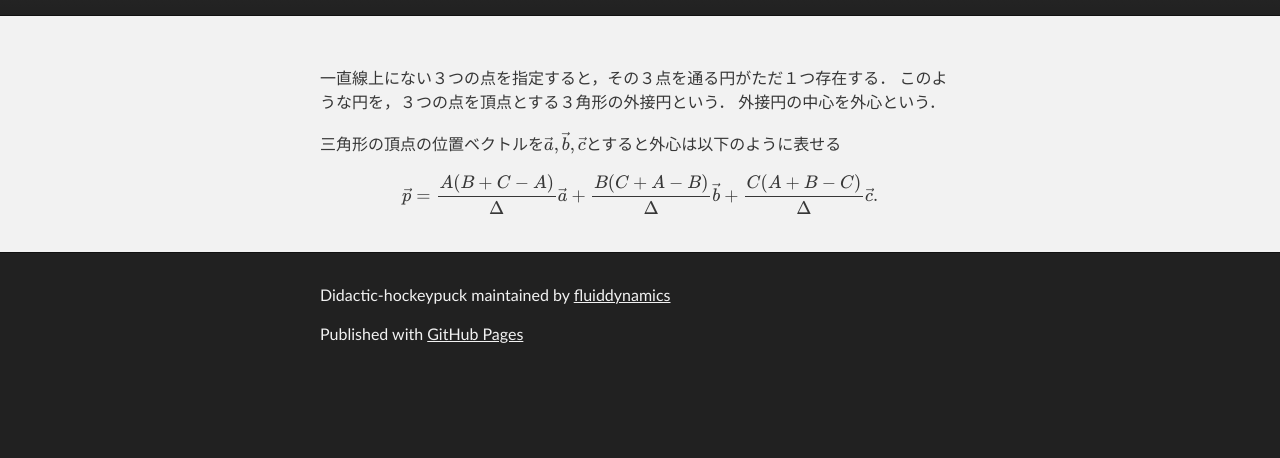
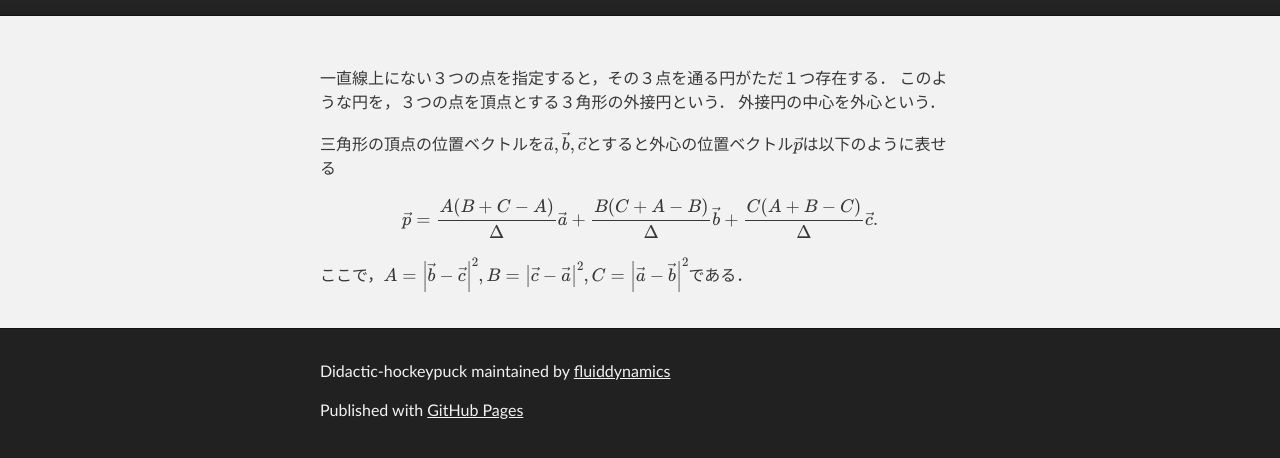
Before and after one commit to fluiddynamics/didactic-hockeypuck, a plain HTML site: page aaa.html in a window 1280 px wide. Shown: the part 128-586 px from the top of the page. Drawn offline with nearby package versions, Linux system fonts and the light colour scheme; some packages are replaced by stand-ins of ours.

Commit message:
Update aaa.html

```diff
--- a/aaa.html
+++ b/aaa.html
@@ -38,7 +38,7 @@
 外接円の中心を外心という．
 </p>
 <p>
-  三角形の頂点の位置ベクトルを$\vec{a},\vec{b},\vec{c}$とすると外心は以下のように表せる
+  三角形の頂点の位置ベクトルを$\vec{a},\vec{b},\vec{c}$とすると外心の位置ベクトル$\vec{p}$は以下のように表せる
 </p>
 <p>
   $$
@@ -48,6 +48,10 @@
 
   $$
 </p>
+<p>ここで，$A=\left|\vec{b}-\vec{c}\right|^2,
+                B=\left|\vec{c}-\vec{a}\right|^2,
+                C=\left|\vec{a}-\vec{b}\right|^2
+                $である．</p>
       </section>
     </div>
 
```
